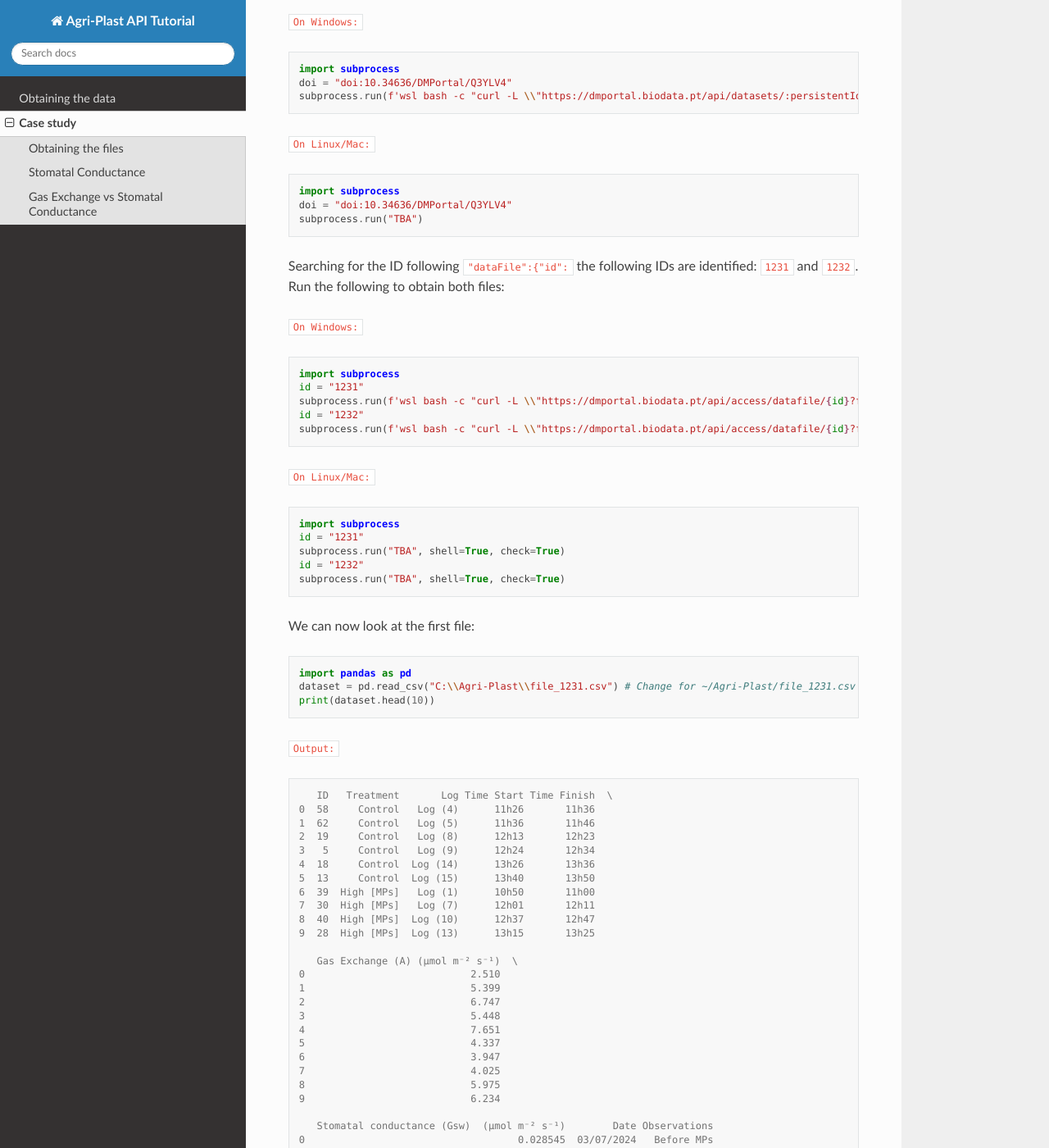
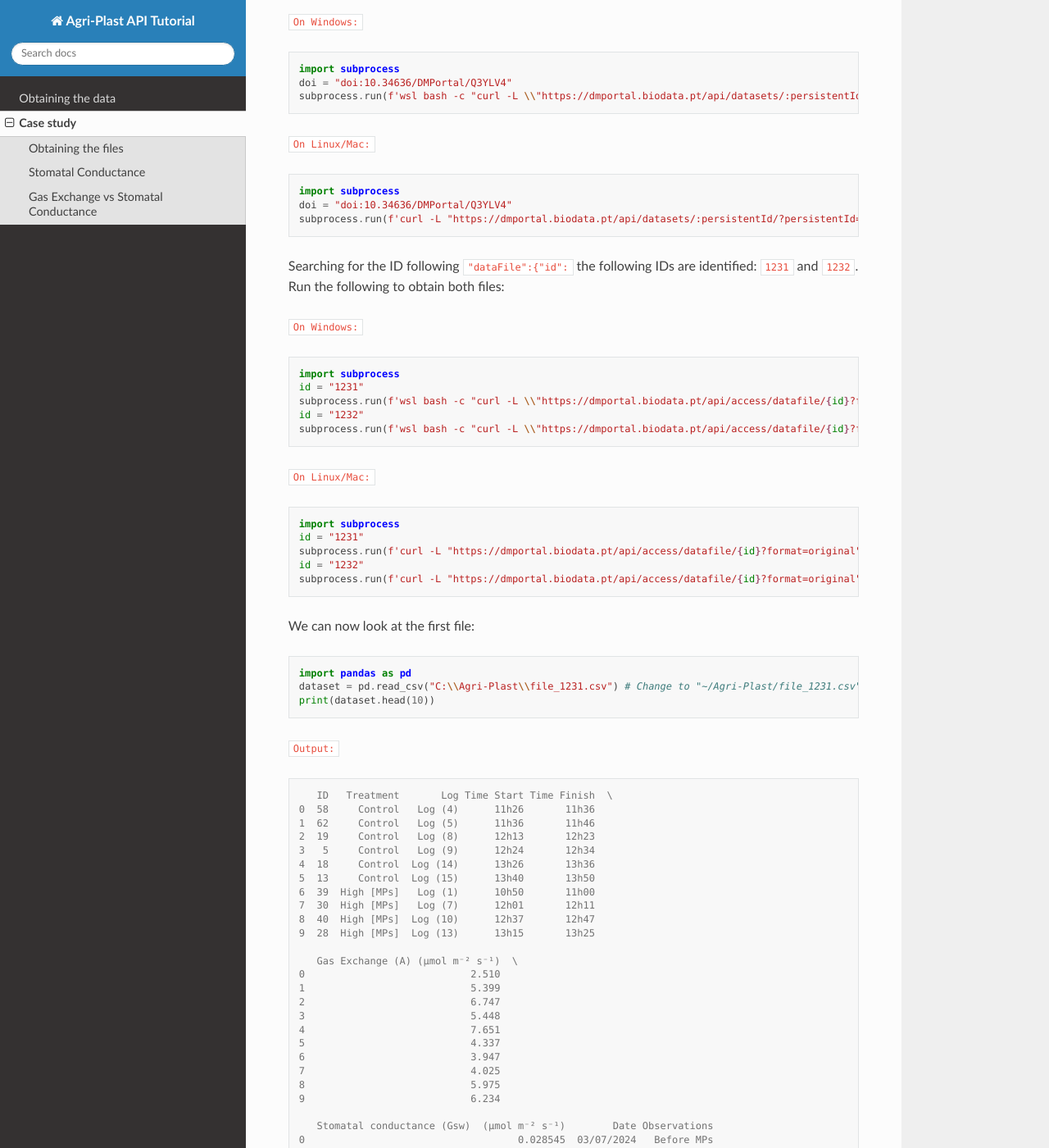
Before and after one commit to lmgoncalves94/Agri-Plast_API, a Sphinx documentation site: the page built from docs/source/case_study.rst, in a window 1280 px wide and 1400 px high, scrolled down 851 px. Shown: the whole window at 82% size. Built offline with Sphinx 7.4.7 and the Read the Docs theme 3.1.0, drawn with Linux system fonts in a browser that asks for light colours; some of the changed text lies outside the part shown.

Commit message:
Update case_study.rst

```diff
--- a/docs/source/case_study.rst
+++ b/docs/source/case_study.rst
@@ -51,7 +51,7 @@ Run the following to obtain the metadata file:
 
   import subprocess
   doi = "doi:10.34636/DMPortal/Q3YLV4"
-  subprocess.run("TBA")
+  subprocess.run(f'curl -L "https://dmportal.biodata.pt/api/datasets/:persistentId/?persistentId={doi}" -o ~/Agri-Plast/dataset.metadata', shell=True, check=True)
 
 Searching for the ID following ``"dataFile":{"id":`` the following IDs are identified: ``1231`` and ``1232``. Run the following to obtain both files:
 
@@ -71,16 +71,16 @@ Searching for the ID following ``"dataFile":{"id":`` the following IDs are ident
 
    import subprocess
    id = "1231"
-   subprocess.run("TBA", shell=True, check=True)
+   subprocess.run(f'curl -L "https://dmportal.biodata.pt/api/access/datafile/{id}?format=original" -o ~/Agri-Plast/file_{id}.csv', shell=True, check=True)
    id = "1232"
-   subprocess.run("TBA", shell=True, check=True)
+   subprocess.run(f'curl -L "https://dmportal.biodata.pt/api/access/datafile/{id}?format=original" -o ~/Agri-Plast/file_{id}.csv', shell=True, check=True)
 
 We can now look at the first file:
 
 .. code-block:: python
 
    import pandas as pd
-   dataset = pd.read_csv("C:\\Agri-Plast\\file_1231.csv") # Change for ~/Agri-Plast/file_1231.csv on Linux/Mac
+   dataset = pd.read_csv("C:\\Agri-Plast\\file_1231.csv") # Change to "~/Agri-Plast/file_1231.csv" on Linux/Mac
    print(dataset.head(10))
 
 ``Output:``
@@ -135,7 +135,7 @@ To start, a boxplot of the Stomatal conductance by Microplastic concentration wi
    import pandas as pd
    import matplotlib.pyplot as plt
 
-   dataset = pd.read_csv("C:\\Agri-Plast\\file_1231.csv")
+   dataset = pd.read_csv("C:\\Agri-Plast\\file_1231.csv") # Change to "~/Agri-Plast/file_1231.csv" on Linux/Mac
 
    order = ["Control", "Low [MPs]", "High [MPs]"]
    dataset["Treatment"] = pd.Categorical(dataset["Treatment"], categories=order, ordered=True)
@@ -159,7 +159,7 @@ To address about the statistically significant difference between treatments, we
 
    import matplotlib.pyplot as plt
 
-   dataset = pd.read_csv("C:\\Agri-Plast\\file_1231.csv")
+   dataset = pd.read_csv("C:\\Agri-Plast\\file_1231.csv") # Change to "~/Agri-Plast/file_1231.csv" on Linux/Mac
    data = dataset[dataset["Treatment"] == "Control"]["Stomatal conductance (Gsw)  (µmol m⁻² s⁻¹)"]
 
    plt.figure(figsize=(6,5))
@@ -177,7 +177,7 @@ To address about the statistically significant difference between treatments, we
 
    import matplotlib.pyplot as plt
 
-   dataset = pd.read_csv("C:\\Agri-Plast\\file_1231.csv")
+   dataset = pd.read_csv("C:\\Agri-Plast\\file_1231.csv") # Change to "~/Agri-Plast/file_1231.csv" on Linux/Mac
    data = dataset[dataset["Treatment"] == "Low [MPs]"]["Stomatal conductance (Gsw)  (µmol m⁻² s⁻¹)"]
 
    plt.figure(figsize=(6,5))
@@ -195,7 +195,7 @@ To address about the statistically significant difference between treatments, we
 
    import matplotlib.pyplot as plt
 
-   dataset = pd.read_csv("C:\\Agri-Plast\\file_1231.csv")
+   dataset = pd.read_csv("C:\\Agri-Plast\\file_1231.csv") # Change to "~/Agri-Plast/file_1231.csv" on Linux/Mac
    data = dataset[dataset["Treatment"] == "High [MPs]"]["Stomatal conductance (Gsw)  (µmol m⁻² s⁻¹)"]
 
    plt.figure(figsize=(6,5))
@@ -217,7 +217,7 @@ For Control data:
 
    from scipy.stats import shapiro
 
-   dataset = pd.read_csv("C:\\Agri-Plast\\file_1231.csv")
+   dataset = pd.read_csv("C:\\Agri-Plast\\file_1231.csv") # Change to "~/Agri-Plast/file_1231.csv" on Linux/Mac
    data = dataset[dataset["Treatment"] == "Control"]["Stomatal conductance (Gsw)  (µmol m⁻² s⁻¹)"]
    stat, p_value = shapiro(data)
    print(stat)
@@ -236,7 +236,7 @@ For Low [MPs]:
 
    from scipy.stats import shapiro
 
-   dataset = pd.read_csv("C:\\Agri-Plast\\file_1231.csv")
+   dataset = pd.read_csv("C:\\Agri-Plast\\file_1231.csv") # Change to "~/Agri-Plast/file_1231.csv" on Linux/Mac
    data = dataset[dataset["Treatment"] == "Low [MPs]"]["Stomatal conductance (Gsw)  (µmol m⁻² s⁻¹)"]
    stat, p_value = shapiro(data)
    print(stat)
@@ -255,7 +255,7 @@ For High [MPs]:
 
    from scipy.stats import shapiro
 
-   dataset = pd.read_csv("C:\\Agri-Plast\\file_1231.csv")
+   dataset = pd.read_csv("C:\\Agri-Plast\\file_1231.csv") # Change to "~/Agri-Plast/file_1231.csv" on Linux/Mac
    data = dataset[dataset["Treatment"] == "High [MPs]"]["Stomatal conductance (Gsw)  (µmol m⁻² s⁻¹)"]
    stat, p_value = shapiro(data)
    print(stat)
@@ -275,7 +275,7 @@ For all the groups, the test rejected the null hypothesis of normality (p_value
    from scipy.stats import kruskal
    import pandas as pd
 
-   dataset = pd.read_csv("C:\\Agri-Plast\\file_1231.csv")
+   dataset = pd.read_csv("C:\\Agri-Plast\\file_1231.csv") # Change to "~/Agri-Plast/file_1231.csv" on Linux/Mac
 
    control = dataset[dataset["Treatment"] == "Control"]["Stomatal conductance (Gsw)  (µmol m⁻² s⁻¹)"]
    low = dataset[dataset["Treatment"] == "Low [MPs]"]["Stomatal conductance (Gsw)  (µmol m⁻² s⁻¹)"]
@@ -307,7 +307,7 @@ To explore the relationship between photosynthetic activity and stomatal conduct
    import matplotlib.pyplot as plt
    from scipy.stats import linregress
 
-   dataset = pd.read_csv("C:\\Agri-Plast\\file_1231.csv") # Change for ~/Agri-Plast/file_1231.csv on Linux/Mac
+   dataset = pd.read_csv("C:\\Agri-Plast\\file_1231.csv") # # Change to "~/Agri-Plast/file_1231.csv" on Linux/Mac
    dataset_clean = dataset.dropna(subset=["Gas Exchange (A) (µmol m⁻² s⁻¹)", "Stomatal conductance (Gsw)  (µmol m⁻² s⁻¹)"])
 
    x = dataset_clean["Gas Exchange (A) (µmol m⁻² s⁻¹)"]
```
Also changed, not shown: other parts of docs/source/case_study.rst (+0 -1 lines).
